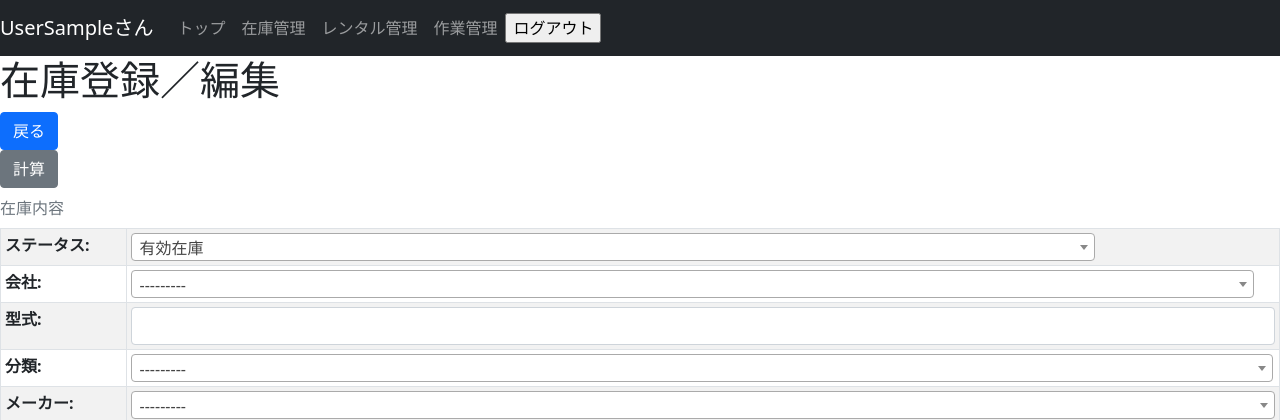
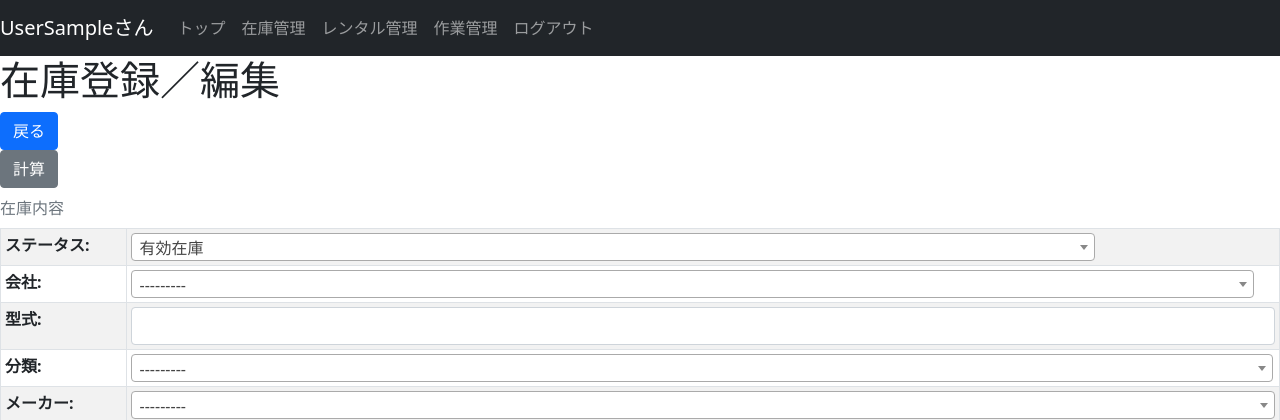
Before and after one commit to yahayuta/conspro2, a Django app: page /inventory/new/ in a window 1280 px wide. Shown: the top 420 px of the page. Run offline with Django 4.2, Linux system fonts and the light colour scheme; the visitor is signed in with stand-in values (Sample User, id 1); data comes from the database, SQL or seed files in the repository; data that the repository does not hold is empty.

Commit message:
ナビゲーションバー修正

```diff
--- a/main/templates/nav.html
+++ b/main/templates/nav.html
@@ -1,5 +1,7 @@
-<form action="{% url 'logout' %}" method="get">
 <nav class="navbar navbar-expand-lg navbar-dark bg-dark">
+    <button class="navbar-toggler" type="button" data-toggle="collapse" data-target="#navbarSupportedContent" aria-controls="navbarSupportedContent" aria-expanded="false" aria-label="Toggle navigation">
+        <span class="navbar-toggler-icon"></span>
+    </button>
     <a class="navbar-brand" href="#">{{user.last_name}}{{user.first_name}}さん</a>
     <div class="collapse navbar-collapse" id="navbarSupportedContent">
         <ul class="navbar-nav mr-auto">
@@ -15,8 +17,9 @@
             <li class="nav-item">
                 <a class="nav-link" href="{% url 'work_list' %}">作業管理</a>
             </li>
+            <li class="nav-item">
+                <a class="nav-link" href="{% url 'logout' %}">ログアウト</a>
+            </li>
         </ul>
-            <input type="submit" value="ログアウト">
     </div>
 </nav>
-</form>
```
Lines whose indentation alone changed are shown as unchanged.
